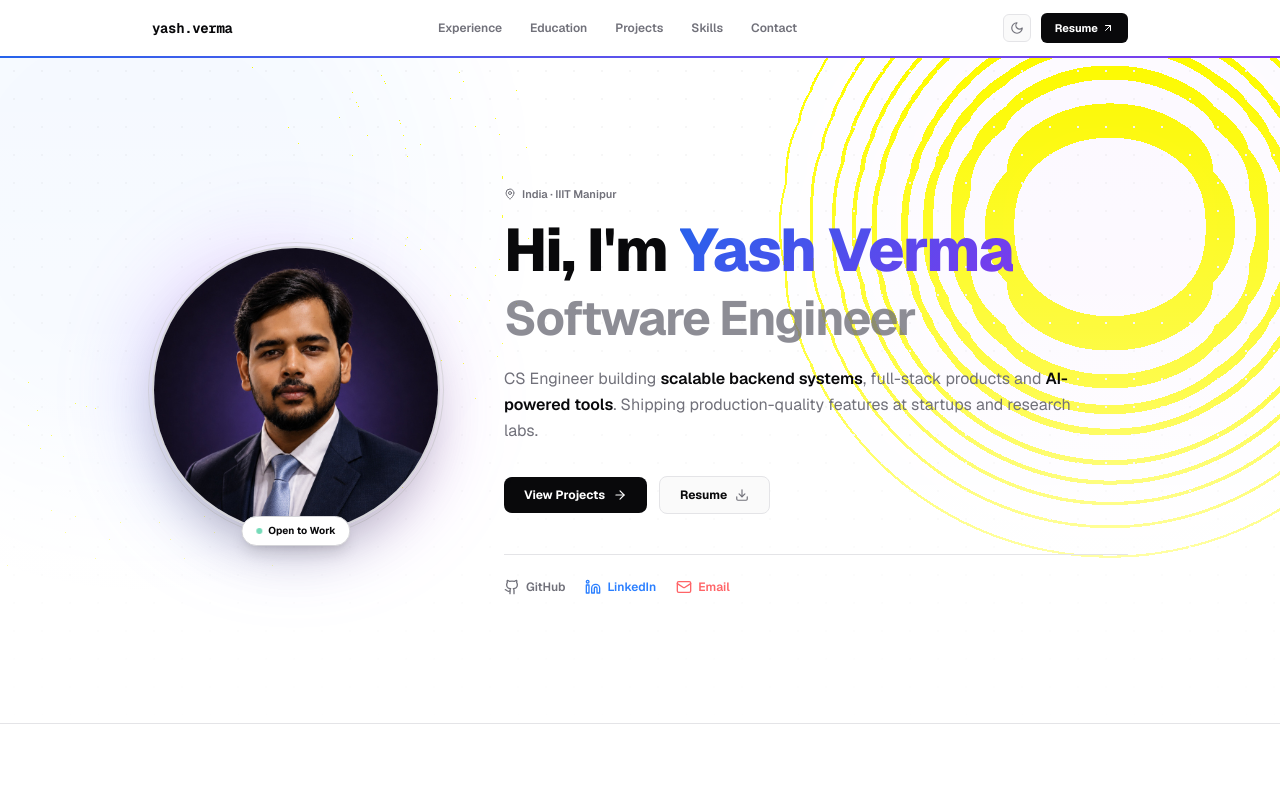
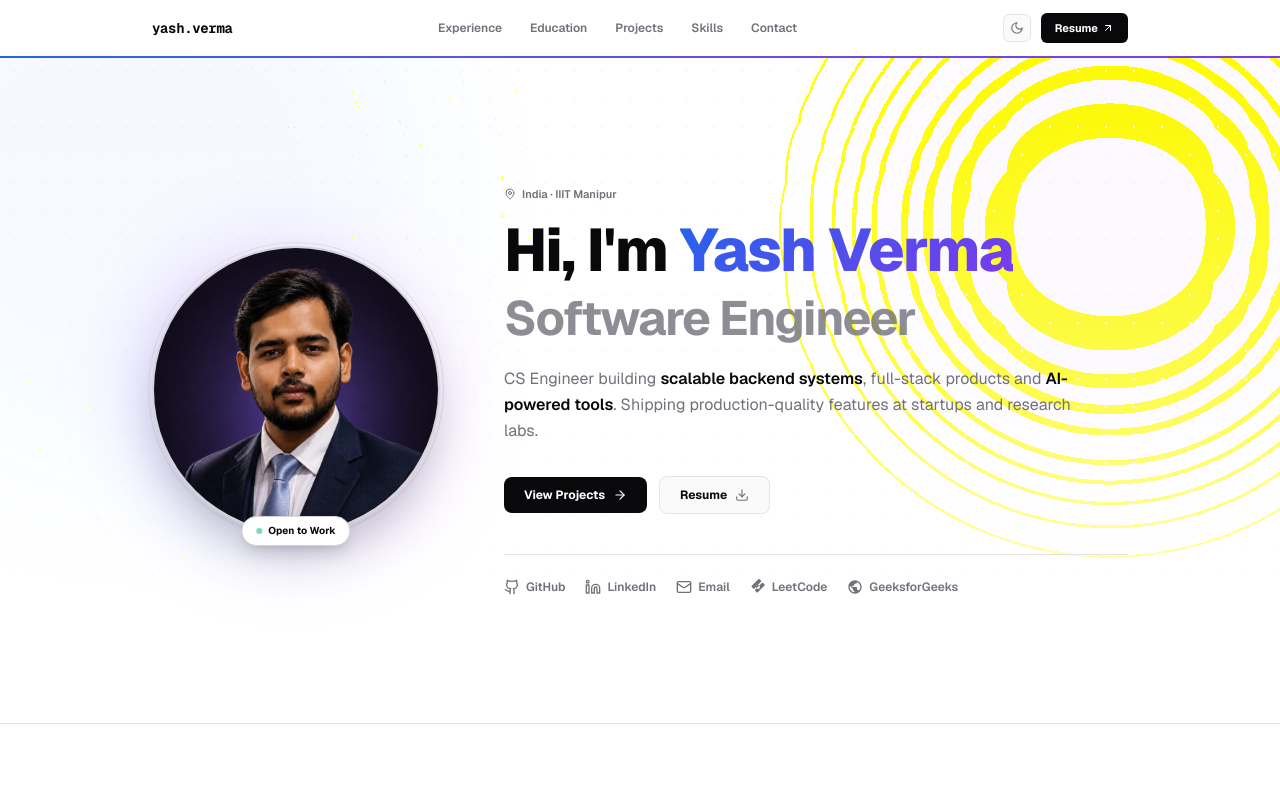
Before and after one commit to Baymax1705/Portfolio-Baymax1705, a Next.js app: page / in a window 1280 px wide. Shown: the top 800 px of the page. Built offline with nearby package versions, Linux system fonts and the light colour scheme.

Commit message:
feat: add coding profiles (LeetCode and GeeksforGeeks) to Hero and Footer

```diff
--- a/src/components/Footer.tsx
+++ b/src/components/Footer.tsx
@@ -28,19 +28,40 @@ export default function Footer() {
             href="https://linkedin.com/in/yash-verma-baymax1705/"
             target="_blank"
             rel="noopener noreferrer"
-            className="hover:text-foreground transition-colors"
+            className="hover:text-blue-500 transition-colors"
             aria-label="LinkedIn"
           >
             <Linkedin className="w-4 h-4" />
           </a>
           <a
+            href="https://leetcode.com/u/Baymax_17/"
+            target="_blank"
+            rel="noopener noreferrer"
+            className="hover:text-yellow-500 transition-colors"
+            aria-label="LeetCode"
+          >
+            <svg className="w-4 h-4 fill-current" viewBox="0 0 24 24">
+              <path d="M13.483 0a1.374 1.374 0 0 0-.961.414l-9.77 9.77a1.375 1.375 0 0 0 0 1.945l1.945 1.945a1.375 1.375 0 0 0 1.945 0l9.77-9.77a1.375 1.375 0 0 0 0-1.945L14.444.414A1.373 1.373 0 0 0 13.483 0zm5.176 5.676a1.375 1.375 0 0 0-.961.414l-9.77 9.77a1.375 1.375 0 0 0 0 1.945l1.945 1.945a1.375 1.375 0 0 0 1.945 0l9.77-9.77a1.375 1.375 0 0 0 0-1.945L19.62 6.09a1.373 1.373 0 0 0-.961-.414zM12 9.086a2.914 2.914 0 1 1 0 5.828A2.914 2.914 0 0 1 12 9.086z"/>
+            </svg>
+          </a>
+          <a
+            href="https://www.geeksforgeeks.org/profile/ninjaylwbp"
+            target="_blank"
+            rel="noopener noreferrer"
+            className="hover:text-green-500 transition-colors"
+            aria-label="GeeksforGeeks"
+          >
+            <svg className="w-4 h-4 fill-current" viewBox="0 0 24 24">
+              <path d="M12 2C6.48 2 2 6.48 2 12s4.48 10 10 10 10-4.48 10-10S17.52 2 12 2zm-1 17.93c-3.95-.49-7-3.85-7-7.93 0-.62.08-1.21.21-1.79L9 15v1c0 1.1.9 2 2 2v1.93zm6.9-2.54c-.26-.81-1-1.39-1.9-1.39h-1v-3c0-.55-.45-1-1-1H8v-2h2c.55 0 1-.45 1-1V7h2c1.1 0 2-.9 2-2v-.41c2.93 1.19 5 4.06 5 7.41 0 2.08-.8 3.97-2.1 5.39z"/>
+            </svg>
+          </a>
+          <a
             href="mailto:yashverma.off17@gmail.com"
-            className="hover:text-foreground transition-colors"
+            className="hover:text-red-400 transition-colors"
             aria-label="Email"
           >
             <Mail className="w-4 h-4" />
           </a>
-
         </div>
       </div>
     </footer>
--- a/src/components/Hero.tsx
+++ b/src/components/Hero.tsx
@@ -119,34 +119,54 @@ export default function Hero() {
             initial={{ opacity: 0 }}
             animate={{ opacity: 1 }}
             transition={{ duration: 0.5, delay: 0.28 }}
-            className="flex items-center gap-5 pt-6 border-t border-border w-full text-muted"
+            className="flex flex-wrap items-center gap-5 pt-6 border-t border-border w-full text-muted"
           >
             {[
               {
                 href: "https://github.com/Baymax1705",
                 icon: <Github className="w-4 h-4" />,
                 label: "GitHub",
-                color: "",
+                color: "hover:text-foreground",
               },
               {
                 href: "https://linkedin.com/in/yash-verma-baymax1705/",
                 icon: <Linkedin className="w-4 h-4" />,
                 label: "LinkedIn",
-                color: "text-blue-500",
+                color: "hover:text-blue-500",
               },
               {
                 href: "mailto:yashverma.off17@gmail.com",
                 icon: <Mail className="w-4 h-4" />,
                 label: "Email",
-                color: "text-red-400",
+                color: "hover:text-red-400",
+              },
+              {
+                href: "https://leetcode.com/u/Baymax_17/",
+                icon: (
+                  <svg className="w-4 h-4 fill-current" viewBox="0 0 24 24">
+                    <path d="M13.483 0a1.374 1.374 0 0 0-.961.414l-9.77 9.77a1.375 1.375 0 0 0 0 1.945l1.945 1.945a1.375 1.375 0 0 0 1.945 0l9.77-9.77a1.375 1.375 0 0 0 0-1.945L14.444.414A1.373 1.373 0 0 0 13.483 0zm5.176 5.676a1.375 1.375 0 0 0-.961.414l-9.77 9.77a1.375 1.375 0 0 0 0 1.945l1.945 1.945a1.375 1.375 0 0 0 1.945 0l9.77-9.77a1.375 1.375 0 0 0 0-1.945L19.62 6.09a1.373 1.373 0 0 0-.961-.414zM12 9.086a2.914 2.914 0 1 1 0 5.828A2.914 2.914 0 0 1 12 9.086z"/>
+                  </svg>
+                ),
+                label: "LeetCode",
+                color: "hover:text-yellow-500",
+              },
+              {
+                href: "https://www.geeksforgeeks.org/profile/ninjaylwbp",
+                icon: (
+                  <svg className="w-4 h-4 fill-current" viewBox="0 0 24 24">
+                    <path d="M12 2C6.48 2 2 6.48 2 12s4.48 10 10 10 10-4.48 10-10S17.52 2 12 2zm-1 17.93c-3.95-.49-7-3.85-7-7.93 0-.62.08-1.21.21-1.79L9 15v1c0 1.1.9 2 2 2v1.93zm6.9-2.54c-.26-.81-1-1.39-1.9-1.39h-1v-3c0-.55-.45-1-1-1H8v-2h2c.55 0 1-.45 1-1V7h2c1.1 0 2-.9 2-2v-.41c2.93 1.19 5 4.06 5 7.41 0 2.08-.8 3.97-2.1 5.39z"/>
+                  </svg>
+                ),
+                label: "GeeksforGeeks",
+                color: "hover:text-green-500",
               },
             ].map((s) => (
               <a
                 key={s.label}
                 href={s.href}
-                target={s.href.startsWith("http") ? "_blank" : undefined}
+                target="_blank"
                 rel="noopener noreferrer"
-                className={`flex items-center gap-1.5 text-xs font-semibold hover:text-foreground transition-colors group ${s.color}`}
+                className={`flex items-center gap-1.5 text-xs font-semibold transition-colors group ${s.color}`}
               >
                 <span className="group-hover:scale-110 transition-transform">{s.icon}</span>
                 {s.label}
```
